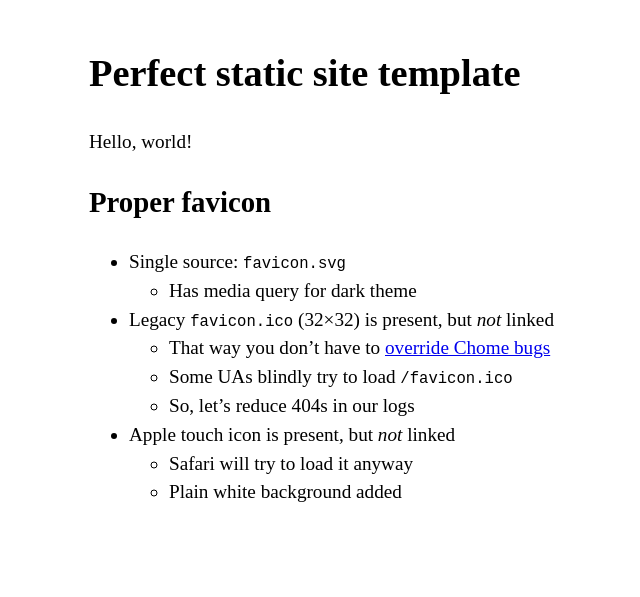
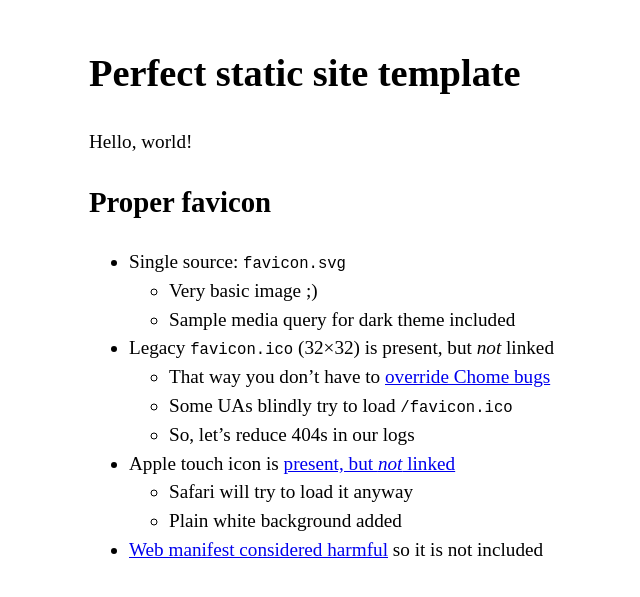
Before and after one commit to kastaneda/psst, a Jekyll site: the page built from index.md, in a window 1280 px wide. Shown: the top 597 px of the page, without its empty margins (119-759 px from the left). Built offline with Jekyll 4.4.1, drawn with Linux system fonts in a browser that asks for light colours.

Commit message:
No web manifest, no other icons

```diff
--- a/_layouts/default.html
+++ b/_layouts/default.html
@@ -10,8 +10,6 @@ lang: en
     <title>{{ page.title }}</title>
     <link rel="stylesheet" href="/style.css">
     <link rel="icon" href="/favicon.svg">
-    <!-- link rel="apple-touch-icon" href="/apple-touch-icon.png" -->
-    <link rel="manifest" href="/manifest.json">
   </head>
   <body>
 
--- a/index.md
+++ b/index.md
@@ -10,13 +10,17 @@ Proper favicon
 --------------
 
  - Single source: `favicon.svg`
-   - Has media query for dark theme
+   - Very basic image ;)
+   - Sample media query for dark theme included
  - Legacy `favicon.ico` (32×32) is present, but _not_ linked
    - That way you don't have to [override Chome bugs][1]
    - Some UAs blindly try to load `/favicon.ico`
    - So, let's reduce 404s in our logs
- - Apple touch icon is present, but _not_ linked
+ - Apple touch icon is [present, but _not_ linked][2]
    - Safari will try to load it anyway
    - Plain white background added
+ - [Web manifest considered harmful][3] so it is not included
 
 [1]: https://css-tricks.com/favicons-how-to-make-sure-browsers-only-download-the-svg-version/
+[2]: http://test.de.co.ua/2021/10/11/favicon.html
+[3]: https://twitter.com/kastaneda/status/1465484668799754245
```
Also changed, not shown: manifest.json (deleted), 2 other files.
